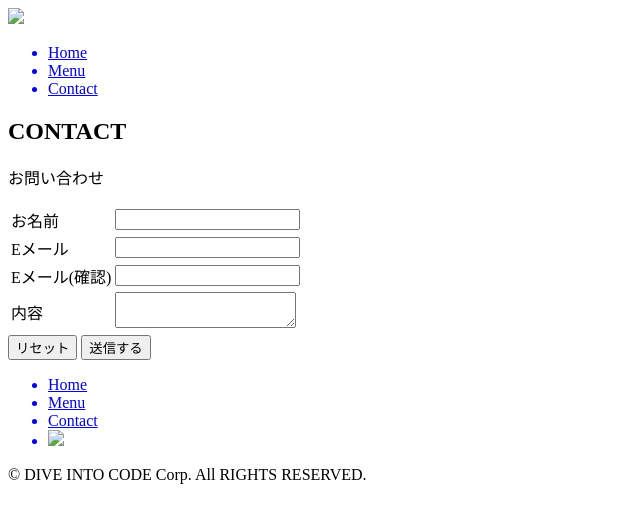
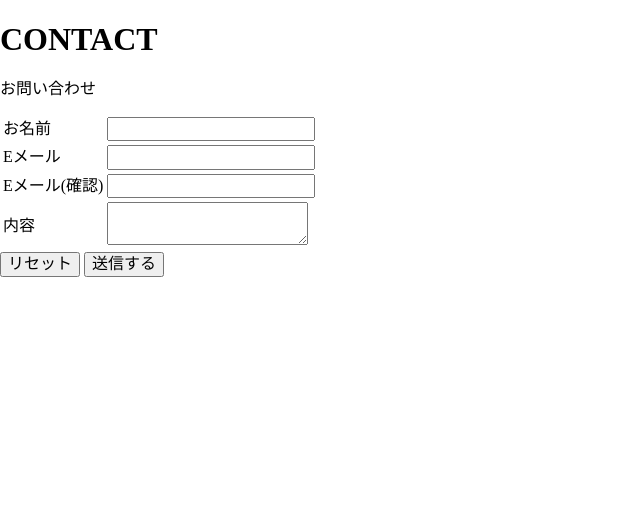
Before and after one commit to Lahanatou/affichage-de-montant, a plain HTML site: page validation.html in a window 1280 px wide. Shown: the whole page, without its empty margins (0-640 px from the left). Drawn offline with nearby package versions, Linux system fonts and the light colour scheme.

Commit message:
correction_validation_formulaire

```diff
--- a/validation.html
+++ b/validation.html
@@ -1,51 +1,32 @@
 <!DOCTYPE html>
-<html lang="ja">
+<html>
   <head>
     <title>DIC cafe</title>
-    <meta charset="utf-8">
-    <link href="css/nomalize.css" rel="stylesheet">
-    <link href="css/common.css" rel="stylesheet">
-    <link href="css/contact.css" rel="stylesheet">
+    <link href="css/normalize.css" rel="stylesheet">
     <link href="css/contact_validation.css" rel="stylesheet">
     <link href="https://fonts.googleapis.com/css2?family=Noto+Serif+JP:wght@400;700&display=swap" rel="stylesheet">
   </head>
   <body>
-    <header class="sub_header">
-      <nav class="header_nav">
-        <a href="index.html"><img src="images/sample_logo_k.png" class="logo"></a>
-        <ul class="global_nav">
-          <a href="index.html" class="global_nav_item">
-            <li>Home</li>
-          </a>
-          <a href="blueberry_pancakes.html" class="global_nav_item">
-            <li>Menu</li>
-          </a>
-          <a href="contact.html" class="global_nav_item">
-            <li>Contact</li>
-          </a>
-        </ul>
-      </nav>
-    </header>
     <section class="section_inner">
       <div class="section_title">
         <h1>CONTACT</h1>
         <p>お問い合わせ</p>
       </div>
       <form action="#" method="POST" id="form">
-        <table class="contact" id="table">
+        <table class="contact">
           <tr class="contact_line">
             <td class="contact_sign"><label for="name">お名前</label></td>
             <td class="contact_input"><input type="text" name="name" id="name"></td>
           </tr>
           <tr class="contact_line">
-            <td class="contact_sign"><label for="name">Eメール</label></td>
+            <td class="contact_sign"><label for="email">Eメール</label></td>
             <td class="contact_input"><input type="email" name="email" id="email"></td>
           </tr>
           <tr class="contact_line">
-            <td class="contact_sign"><label for="name">Eメール(確認)</label></td>
+            <td class="contact_sign"><label for="email_confirm">Eメール(確認)</label></td>
             <td class="contact_input"><input type="email" name="email_confirm" id="email_confirm"></td>
           </tr>
-          <tr class="contact_content" id="content_field">
+          <tr class="contact_content">
             <td class="contact_sign"><label for="content">内容</label></td>
             <td class="contact_input"><textarea name="content" id="content"></textarea></td>
           </tr>
@@ -56,27 +37,6 @@
         </div>
       </form>
     </section>
-    <footer class="footer">
-      <nav>
-        <ul class="footer_nav">
-          <a href="index.html" class="footer_nav_item">
-            <li>Home</li>
-          </a>
-          <a href="blueberry_pancakes.html" class="footer_nav_item">
-            <li>Menu</li>
-          </a>
-          <a href="contact.html" class="footer_nav_item">
-            <li>Contact</li>
-          </a>
-          <a href="index.html" class="footer_nav_item">
-            <li>
-              <img src="images/sample_logo_w.png" class="footer_logo">
-            </li>
-          </a>
-        </ul>
-      </nav>
-      <p class="footer_right">© DIVE INTO CODE Corp. All RIGHTS RESERVED.</p>
-    </footer>
-    <script type="text/javascript" src="javascripts/validation_exercise.js"></script>
+    <script type="text/javascript" src="javascripts/validation.js"></script>
   </body>
 </html>
```
Also changed, not shown: index.html (deleted, +0 -107 lines), sale.js (line endings or trailing spaces), 1 other file.
